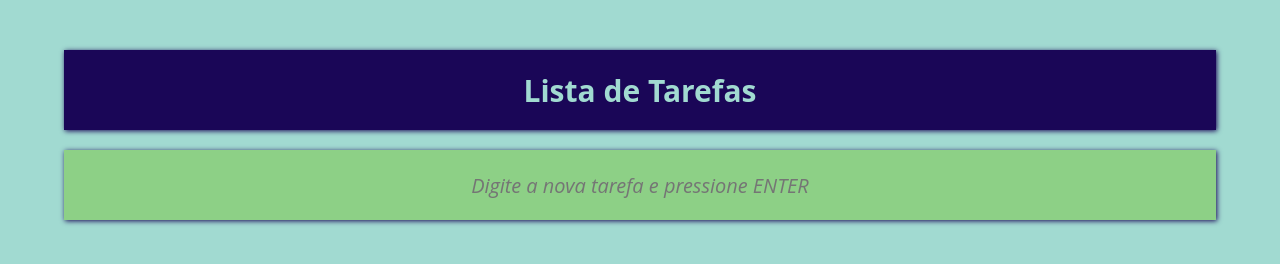
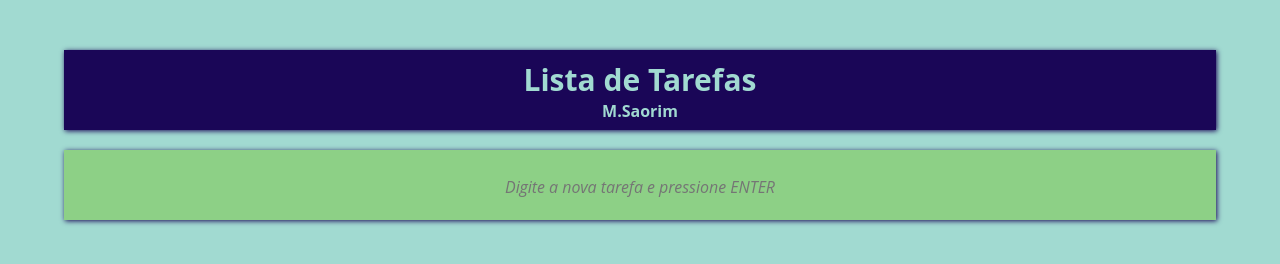
Before and after one commit to msaorim/todo-js, a plain HTML site: page index.html in a window 1280 px wide. Drawn offline with Linux system fonts and the light colour scheme.

Commit message:
incluido assinatura

```diff
--- a/index.html
+++ b/index.html
@@ -9,7 +9,8 @@
 </head>
 <body>
     <div class="todo__title">
-        Lista de Tarefas
+        <p>Lista de Tarefas</p>
+        <p class="assinatura">M.Saorim</p>
     </div>
     <div class="todo__list" id="todoList">
     </div>
--- a/style.css
+++ b/style.css
@@ -29,6 +29,7 @@ body {
 
 .todo__title {
     display: flex;
+    flex-direction: column;
     background-color: var(--secondary-color);
     width: 90%;
     height: 80px;
@@ -38,6 +39,10 @@ body {
     box-shadow: 1px 1px 5px var(--secondary-color);
     font-size: 3rem;
     color: var(--primary-color);
+}
+
+.assinatura {
+    font-size: medium;
 }
 
 .todo__list {
@@ -113,7 +118,7 @@ body {
 
 .todo__new-item>input::placeholder {
     text-align: center;
-    font-size: 1em;
+    font-size: .8em;
     font-style: italic;
     font-weight: normal;
 }
```
